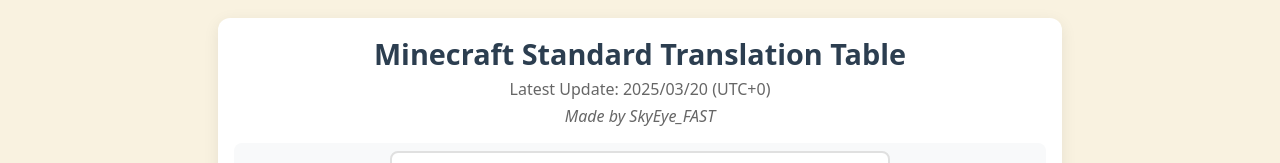
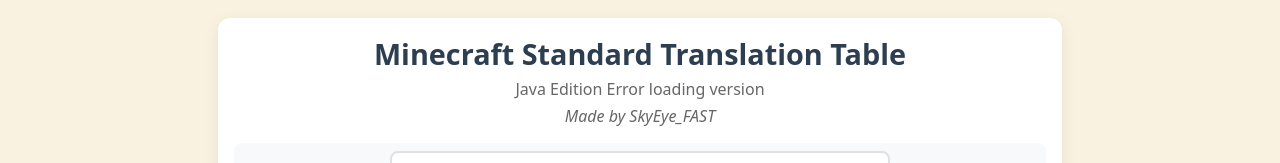
Before and after one commit to SkyEye-FAST/verdigloss, a Vue app: page /table in a window 1280 px wide. Shown: the top 163 px of the page. Built offline with nearby package versions, Linux system fonts and the light colour scheme; a small style sheet from the web is missing; a web font is replaced by a local one.

Commit message:
Replace update date with version

```diff
--- a/src/components/TranslationQuery.vue
+++ b/src/components/TranslationQuery.vue
@@ -157,7 +157,7 @@
           </table>
           <footer class="minecraft-title">
             Minecraft Standard Translations<br />
-            {{ currentDate }}
+            Java Edition {{ minecraftVersion }}
           </footer>
         </div>
       </div>
@@ -254,6 +254,7 @@
 
     return {
       isSidebarOpen: true,
+      minecraftVersion: '', // 初始化为空字符串
       queryMode: localStorage.getItem('queryMode') || 'source',
       queryLang: localStorage.getItem('queryLang') || 'zh_cn',
       queryContent: localStorage.getItem('queryContent') || 'The End',
@@ -279,6 +280,23 @@
     }
   },
 
+  async mounted() {
+    try {
+      const response = await fetch('/src/assets/mc_lang/version.txt')
+      if (response.ok) {
+        this.minecraftVersion = await response.text()
+      } else {
+        console.error('Failed to load version.txt')
+        this.minecraftVersion = 'Unknown version'
+      }
+    } catch (error) {
+      console.error('Error loading version.txt:', error)
+      this.minecraftVersion = 'Error loading version'
+    }
+
+    this.search()
+  },
+
   watch: {
     queryMode(newValue) {
       localStorage.setItem('queryMode', newValue)
@@ -292,10 +310,6 @@
     localeKey(newValue) {
       localStorage.setItem('localeKey', newValue)
     },
-  },
-
-  mounted() {
-    this.search()
   },
 
   computed: {
@@ -326,16 +340,6 @@
         default:
           return []
       }
-    },
-    currentDate() {
-      const date = new Date()
-      const timeZone = -date.getTimezoneOffset() / 60
-      const timeZoneStr = `UTC${timeZone >= 0 ? '+' : '-'}${Math.abs(timeZone)}`
-      return `${date.toLocaleString('zh-CN', {
-        year: 'numeric',
-        month: '2-digit',
-        day: '2-digit',
-      })} (${timeZoneStr})`
     },
     filteredLanguages(): LanguageInfo[] {
       return this.languages.filter((lang) => {
@@ -537,7 +541,6 @@
 
 .toggle-button {
   position: absolute;
-  right: -30px;
   top: 1rem;
   width: 30px;
   height: 40px;
--- a/src/components/TranslationTable.vue
+++ b/src/components/TranslationTable.vue
@@ -3,7 +3,7 @@
     <header class="header">
       <div class="title">
         <h1>Minecraft Standard Translation Table</h1>
-        <div class="update-info">Latest Update: {{ currentDate }}</div>
+        <div class="update-info">Java Edition {{ minecraftVersion }}</div>
         <div class="author">Made by SkyEye_FAST</div>
       </div>
 
@@ -89,6 +89,8 @@
 import ko from '@#/ko_kr.json'
 import vi from '@#/vi_vn.json'
 
+const minecraftVersion = ref('')
+
 const languages = [
   'en_us',
   'zh_cn',
@@ -111,23 +113,28 @@
   vi_vn: vi,
 })
 
-const currentDate = (() => {
-  const date = new Date()
-  const timeZone = -date.getTimezoneOffset() / 60
-  return `${date.toLocaleString('zh-CN', {
-    year: 'numeric',
-    month: '2-digit',
-    day: '2-digit',
-  })} (UTC${timeZone >= 0 ? '+' : '-'}${Math.abs(timeZone)})`
-})()
-
 interface TableRow extends Record<string, string> {
   key: string
 }
 
 const tableData = ref<TableRow[]>([])
 
-onMounted(() => {
+onMounted(async () => {
+  // 加载版本信息
+  try {
+    const response = await fetch('/src/assets/mc_lang/version.txt')
+    if (response.ok) {
+      minecraftVersion.value = await response.text()
+    } else {
+      console.error('Failed to load version.txt')
+      minecraftVersion.value = 'Unknown version'
+    }
+  } catch (error) {
+    console.error('Error loading version.txt:', error)
+    minecraftVersion.value = 'Error loading version'
+  }
+
+  // 原有的表格数据加载逻辑
   const keys = Object.keys(translations.value.en_us)
   tableData.value = keys.map((key) => {
     const row: TableRow = { key }
```
